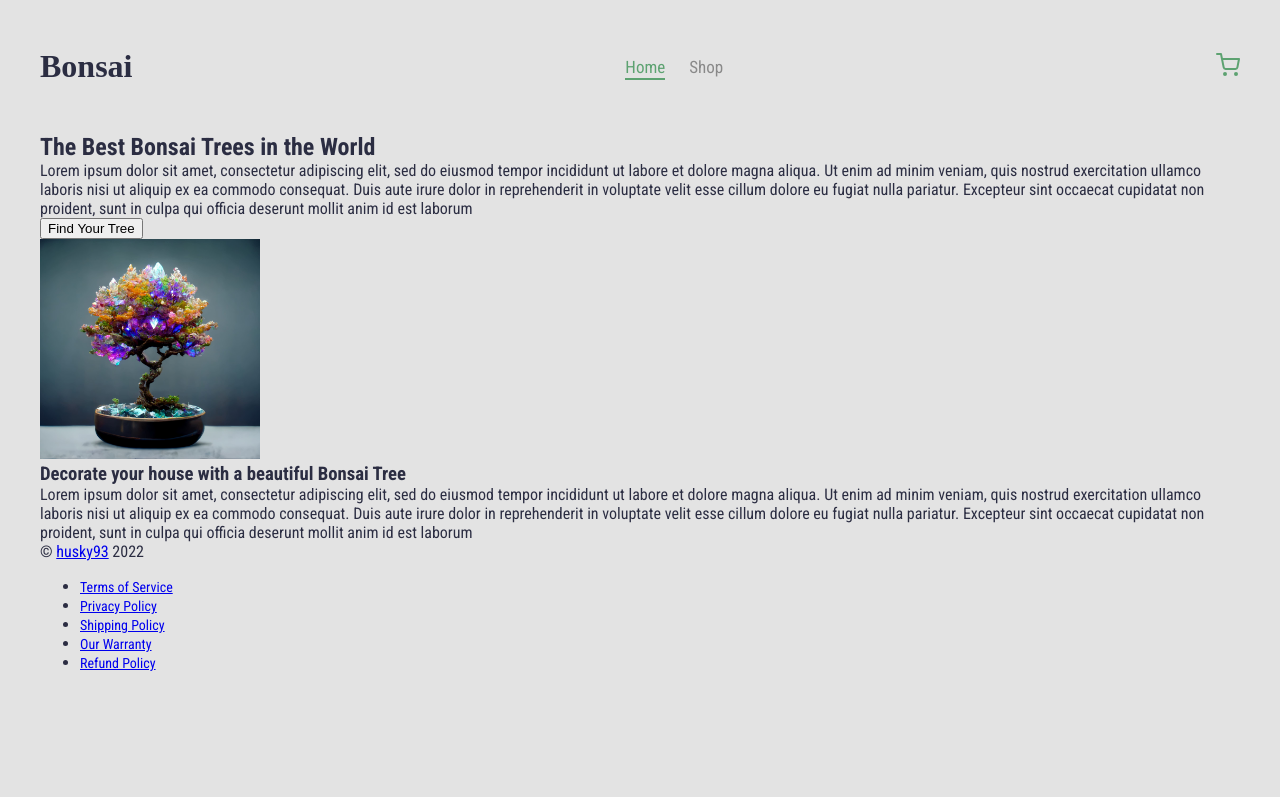
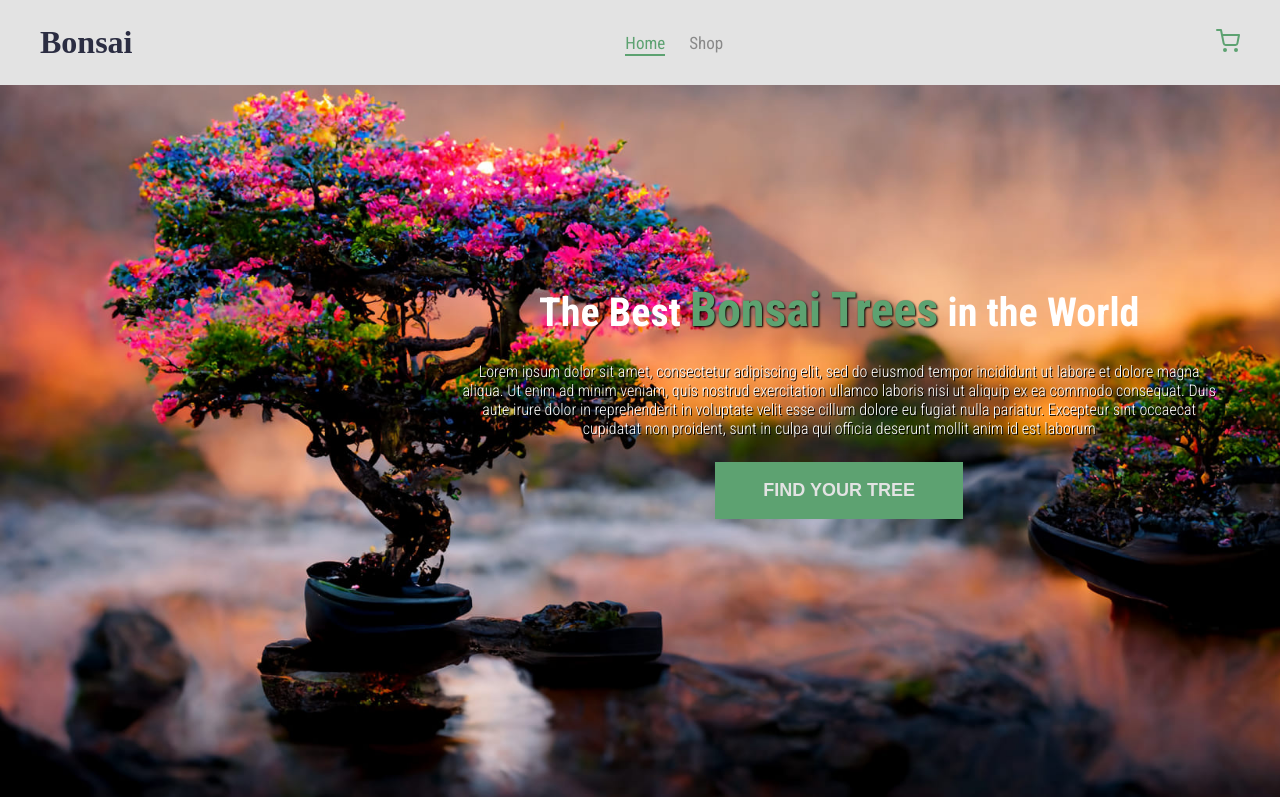
Before and after one commit to husky93/shopping-cart, a React app: page / in a window 1280 px wide. Shown: the top 797 px of the page. Built offline with nearby package versions, Linux system fonts and the light colour scheme; a web font is replaced by a local one.

Commit message:
Style Hero section

```diff
--- a/src/assets/styles/components/Button.css
+++ b/src/assets/styles/components/Button.css
@@ -0,0 +1,45 @@
+.btn {
+  position: relative;
+  cursor: pointer;
+  padding: 18px 48px;
+  border: none;
+  text-transform: uppercase;
+  font-size: 18px;
+  font-weight: 700;
+  transition: var(--transition);
+}
+
+.btn--primary {
+  background-color: var(--color-primary);
+  color: var(--bg-color);
+}
+
+.btn--primary span {
+  position: relative;
+  z-index: 2;
+  width: 100%;
+  text-overflow: ellipsis;
+  overflow: hidden;
+  white-space: nowrap;
+  display: inline-block;
+  vertical-align: top;
+}
+
+.btn--primary::before {
+  content: '';
+  position: absolute;
+  z-index: 1;
+  top: 0;
+  left: 0;
+  right: 0;
+  bottom: 0;
+  background: var(--color-secondary);
+  transform: scaleX(0);
+  transform-origin: left;
+  transition: all 350ms cubic-bezier(0.4, 0, 0.2, 1);
+}
+
+.btn--primary:hover::before {
+  background: var(--color-secondary);
+  transform: scaleX(1);
+}
--- a/src/assets/styles/components/Text.css
+++ b/src/assets/styles/components/Text.css
@@ -0,0 +1,3 @@
+.text--highlighted {
+  color: var(--color-primary);
+}
--- a/src/assets/styles/homepage/Hero.css
+++ b/src/assets/styles/homepage/Hero.css
@@ -0,0 +1,70 @@
+.hero {
+  background-image: url(../../images/hero.jpg);
+  min-height: 524px;
+  display: flex;
+  align-items: center;
+  background-size: cover;
+}
+
+.hero__content {
+  display: flex;
+  flex-direction: column;
+  gap: 24px;
+  padding: 38px 24px;
+  text-align: center;
+  color: #fff;
+}
+
+.hero__heading {
+  font-size: 24px;
+}
+
+.hero__subtext {
+  font-weight: 300;
+  text-shadow: 1px 1px 0px rgba(0, 0, 0, 1);
+}
+
+.hero-text--highlighted {
+  font-size: 1.2em;
+  text-shadow: 1px 1px 2px rgba(0, 0, 0, 1);
+}
+
+.hero .btn {
+  align-self: center;
+}
+
+@media (min-width: 576px) {
+  .hero__heading {
+    font-size: 26px;
+  }
+}
+
+@media (min-width: 768px) {
+  .hero__heading {
+    font-size: 28px;
+  }
+}
+
+@media (min-width: 992px) {
+  .hero {
+    min-height: 100vh;
+    background-size: cover;
+  }
+
+  .hero__heading {
+    font-size: 36px;
+  }
+
+  .hero__subtext {
+    text-shadow: 1px 1px 0px rgba(0, 0, 0, 1);
+  }
+}
+
+@media (min-width: 1200px) {
+  .hero__heading {
+    font-size: 40px;
+  }
+  .hero__content {
+    padding-left: 33%;
+  }
+}
--- a/src/assets/styles/index.css
+++ b/src/assets/styles/index.css
@@ -1,5 +1,7 @@
 :root {
   --color-primary: #5DA271;
+  --color-primary-hover: #4E8A5F;
+  --color-primary-active: #396345;
   --color-secondary: #A3333D;
   --color-grey: #898989;
   --bg-color: #e3e3e3;
--- a/src/assets/styles/sections/Header.css
+++ b/src/assets/styles/sections/Header.css
@@ -5,8 +5,18 @@
   padding: 38px 24px;
 }
 
+@media (min-width: 992px) {
+  .header {
+    position: fixed;
+    top: 0;
+    left: 0;
+    width: 100%;
+    background-color: var(--bg-color);
+  }
+}
+
 @media (min-width: 1200px) {
   .header__content {
-    padding: 48px 0;
+    padding: 24px 0;
   }
 }
--- a/src/pages/homepage/components/Hero.js
+++ b/src/pages/homepage/components/Hero.js
@@ -18,7 +18,10 @@ const Hero = () => {
           tag="h2"
           text={[
             'The Best ',
-            <span className="text--higlighted" key="hero-heading-highlighted">
+            <span
+              className="text--highlighted hero-text--highlighted"
+              key="hero-heading-highlighted"
+            >
               Bonsai Trees
             </span>,
             ' in the World',
@@ -32,7 +35,7 @@ const Hero = () => {
         />
         <Button
           handleClick={handleClick}
-          text="Find Your Tree"
+          text={<span>Find Your Tree</span>}
           className="btn btn--primary"
         />
       </div>
```
